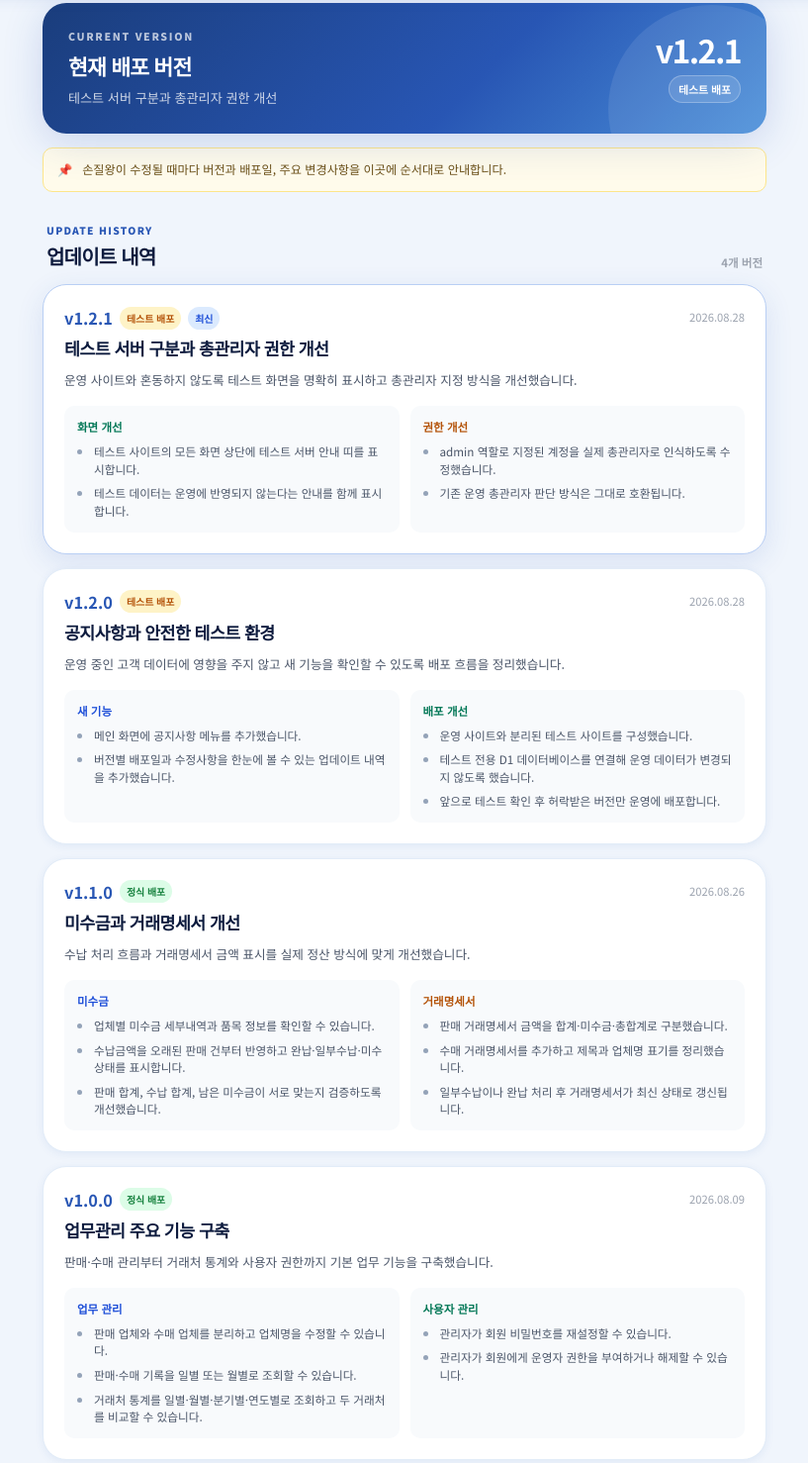
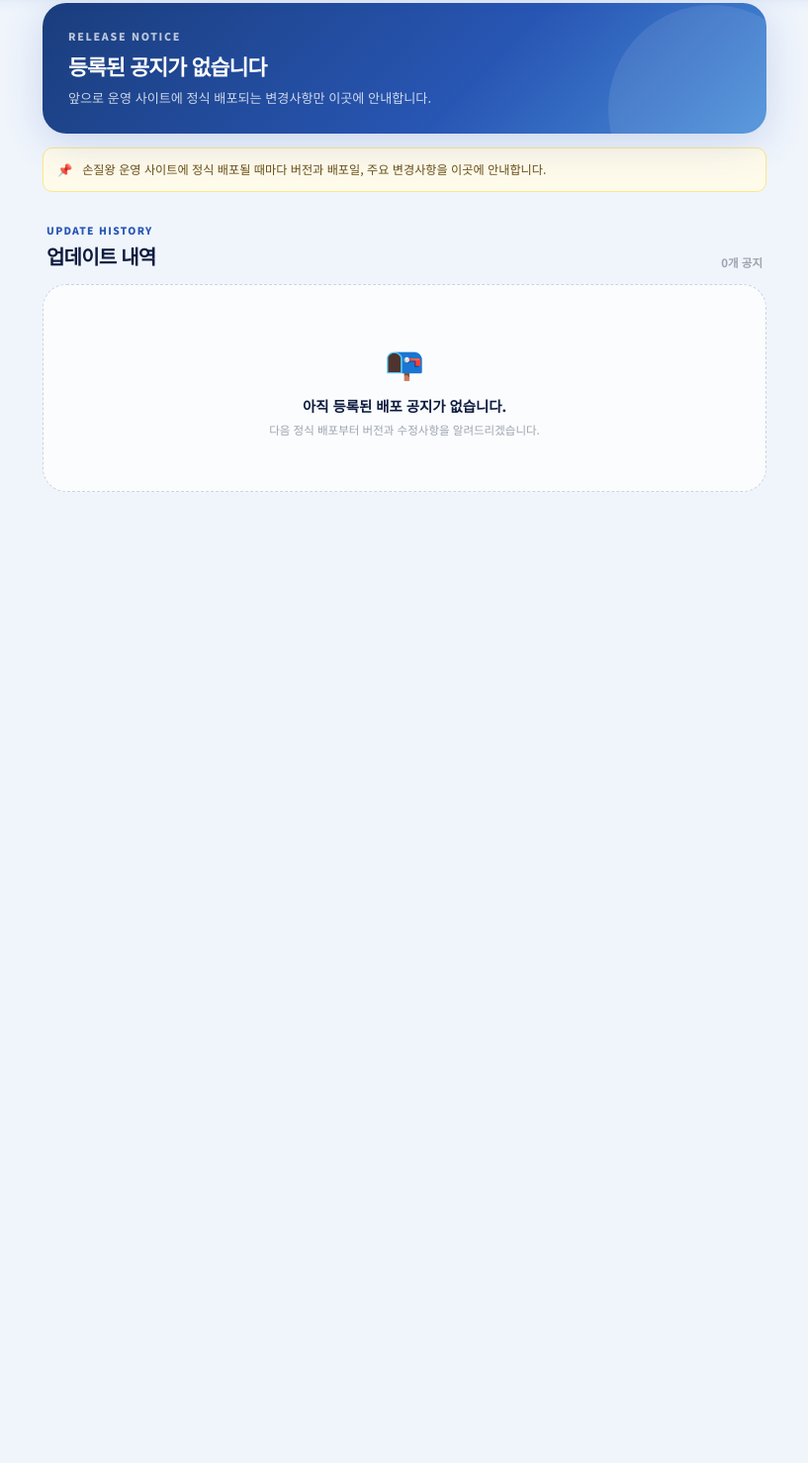
Before and after one commit to gguma109/sonzilking, a website: page notices.html in a window 1280 px wide. Shown: the part 79-1557 px from the top of the page at 99% size, without its empty margins (231-1048 px from the left). After the commit the page ends 800 px from the top, so only its background shows below. Drawn offline with Linux system fonts and the light colour scheme; sample sign-in values are in the browser's storage.

Commit message:
chore: reset release notices

```diff
--- a/css/style.css
+++ b/css/style.css
@@ -1728,6 +1728,22 @@ body:not(.main-body) .company-picker-select:hover { background: var(--primary-pa
 .release-section-heading h2 { margin-top: 2px; font-size: 1.25rem; letter-spacing: -0.04em; }
 .release-section-heading > strong { color: var(--text-muted); font-size: 0.72rem; }
 .release-list { display: grid; gap: 14px; }
+.release-empty {
+  display: flex;
+  flex-direction: column;
+  align-items: center;
+  justify-content: center;
+  min-height: 210px;
+  padding: 34px 20px;
+  border: 1px dashed #cbd5e1;
+  border-radius: var(--radius-lg);
+  color: var(--text-secondary);
+  background: rgba(255, 255, 255, 0.72);
+  text-align: center;
+}
+.release-empty-icon { margin-bottom: 12px; font-size: 2rem; }
+.release-empty strong { color: var(--text-primary); font-size: 0.9rem; }
+.release-empty p { margin-top: 6px; color: var(--text-muted); font-size: 0.72rem; line-height: 1.5; }
 
 .release-card {
   padding: 21px;
--- a/js/notices.js
+++ b/js/notices.js
@@ -60,11 +60,21 @@ document.addEventListener('DOMContentLoaded', () => {
   const list = document.getElementById('release-list');
   const current = releases[0];
 
-  document.getElementById('release-count').textContent = `${releases.length}개 버전`;
+  document.getElementById('release-count').textContent = `${releases.length}개 공지`;
 
   if (!current) {
-    document.getElementById('release-current-summary').textContent = '등록된 업데이트가 없습니다.';
-    list.appendChild(createTextElement('div', 'empty-state', '등록된 업데이트가 없습니다.'));
+    document.getElementById('release-current-title').textContent = '등록된 공지가 없습니다';
+    document.getElementById('release-current-summary').textContent = '앞으로 운영 사이트에 정식 배포되는 변경사항만 이곳에 안내합니다.';
+    document.querySelector('.release-current-version').hidden = true;
+
+    const empty = document.createElement('div');
+    empty.className = 'release-empty';
+    empty.append(
+      createTextElement('span', 'release-empty-icon', '📭'),
+      createTextElement('strong', '', '아직 등록된 배포 공지가 없습니다.'),
+      createTextElement('p', '', '다음 정식 배포부터 버전과 수정사항을 알려드리겠습니다.')
+    );
+    list.appendChild(empty);
     return;
   }
 
--- a/js/releases.js
+++ b/js/releases.js
@@ -1,107 +1,2 @@
-// 최신 버전을 배열의 맨 위에 추가합니다.
-window.SONJILWANG_RELEASES = [
-  {
-    version: 'v1.2.1',
-    date: '2026-08-28',
-    status: '테스트 배포',
-    title: '테스트 서버 구분과 총관리자 권한 개선',
-    summary: '운영 사이트와 혼동하지 않도록 테스트 화면을 명확히 표시하고 총관리자 지정 방식을 개선했습니다.',
-    groups: [
-      {
-        label: '화면 개선',
-        tone: 'improvement',
-        items: [
-          '테스트 사이트의 모든 화면 상단에 테스트 서버 안내 띠를 표시합니다.',
-          '테스트 데이터는 운영에 반영되지 않는다는 안내를 함께 표시합니다.'
-        ]
-      },
-      {
-        label: '권한 개선',
-        tone: 'fix',
-        items: [
-          'admin 역할로 지정된 계정을 실제 총관리자로 인식하도록 수정했습니다.',
-          '기존 운영 총관리자 판단 방식은 그대로 호환됩니다.'
-        ]
-      }
-    ]
-  },
-  {
-    version: 'v1.2.0',
-    date: '2026-08-28',
-    status: '테스트 배포',
-    title: '공지사항과 안전한 테스트 환경',
-    summary: '운영 중인 고객 데이터에 영향을 주지 않고 새 기능을 확인할 수 있도록 배포 흐름을 정리했습니다.',
-    groups: [
-      {
-        label: '새 기능',
-        tone: 'feature',
-        items: [
-          '메인 화면에 공지사항 메뉴를 추가했습니다.',
-          '버전별 배포일과 수정사항을 한눈에 볼 수 있는 업데이트 내역을 추가했습니다.'
-        ]
-      },
-      {
-        label: '배포 개선',
-        tone: 'improvement',
-        items: [
-          '운영 사이트와 분리된 테스트 사이트를 구성했습니다.',
-          '테스트 전용 D1 데이터베이스를 연결해 운영 데이터가 변경되지 않도록 했습니다.',
-          '앞으로 테스트 확인 후 허락받은 버전만 운영에 배포합니다.'
-        ]
-      }
-    ]
-  },
-  {
-    version: 'v1.1.0',
-    date: '2026-08-26',
-    status: '정식 배포',
-    title: '미수금과 거래명세서 개선',
-    summary: '수납 처리 흐름과 거래명세서 금액 표시를 실제 정산 방식에 맞게 개선했습니다.',
-    groups: [
-      {
-        label: '미수금',
-        tone: 'feature',
-        items: [
-          '업체별 미수금 세부내역과 품목 정보를 확인할 수 있습니다.',
-          '수납금액을 오래된 판매 건부터 반영하고 완납·일부수납·미수 상태를 표시합니다.',
-          '판매 합계, 수납 합계, 남은 미수금이 서로 맞는지 검증하도록 개선했습니다.'
-        ]
-      },
-      {
-        label: '거래명세서',
-        tone: 'fix',
-        items: [
-          '판매 거래명세서 금액을 합계·미수금·총합계로 구분했습니다.',
-          '수매 거래명세서를 추가하고 제목과 업체명 표기를 정리했습니다.',
-          '일부수납이나 완납 처리 후 거래명세서가 최신 상태로 갱신됩니다.'
-        ]
-      }
-    ]
-  },
-  {
-    version: 'v1.0.0',
-    date: '2026-08-09',
-    status: '정식 배포',
-    title: '업무관리 주요 기능 구축',
-    summary: '판매·수매 관리부터 거래처 통계와 사용자 권한까지 기본 업무 기능을 구축했습니다.',
-    groups: [
-      {
-        label: '업무 관리',
-        tone: 'feature',
-        items: [
-          '판매 업체와 수매 업체를 분리하고 업체명을 수정할 수 있습니다.',
-          '판매·수매 기록을 일별 또는 월별로 조회할 수 있습니다.',
-          '거래처 통계를 일별·월별·분기별·연도별로 조회하고 두 거래처를 비교할 수 있습니다.'
-        ]
-      },
-      {
-        label: '사용자 관리',
-        tone: 'improvement',
-        items: [
-          '관리자가 회원 비밀번호를 재설정할 수 있습니다.',
-          '관리자가 회원에게 운영자 권한을 부여하거나 해제할 수 있습니다.'
-        ]
-      }
-    ]
-  }
-];
+// 운영 사이트에 정식 배포가 확정된 버전만 배열의 맨 위에 추가합니다.
+window.SONJILWANG_RELEASES = [];
--- a/notices.html
+++ b/notices.html
@@ -21,8 +21,8 @@
   <main class="page-body notice-page">
     <section class="release-hero" aria-labelledby="release-current-title">
       <div>
-        <span class="release-eyebrow">CURRENT VERSION</span>
-        <h2 id="release-current-title">현재 배포 버전</h2>
+        <span class="release-eyebrow">RELEASE NOTICE</span>
+        <h2 id="release-current-title">최신 배포 공지</h2>
         <p id="release-current-summary">최신 수정사항을 불러오고 있습니다.</p>
       </div>
       <div class="release-current-version">
@@ -33,7 +33,7 @@
 
     <section class="release-guide" aria-label="버전 안내">
       <span>📌</span>
-      <p>손질왕이 수정될 때마다 버전과 배포일, 주요 변경사항을 이곳에 순서대로 안내합니다.</p>
+      <p>손질왕 운영 사이트에 정식 배포될 때마다 버전과 배포일, 주요 변경사항을 이곳에 안내합니다.</p>
     </section>
 
     <section aria-labelledby="release-history-title">
@@ -42,7 +42,7 @@
           <span>UPDATE HISTORY</span>
           <h2 id="release-history-title">업데이트 내역</h2>
         </div>
-        <strong id="release-count">0개 버전</strong>
+        <strong id="release-count">0개 공지</strong>
       </div>
       <div id="release-list" class="release-list"></div>
     </section>
```
Also changed, not shown: README.md.
